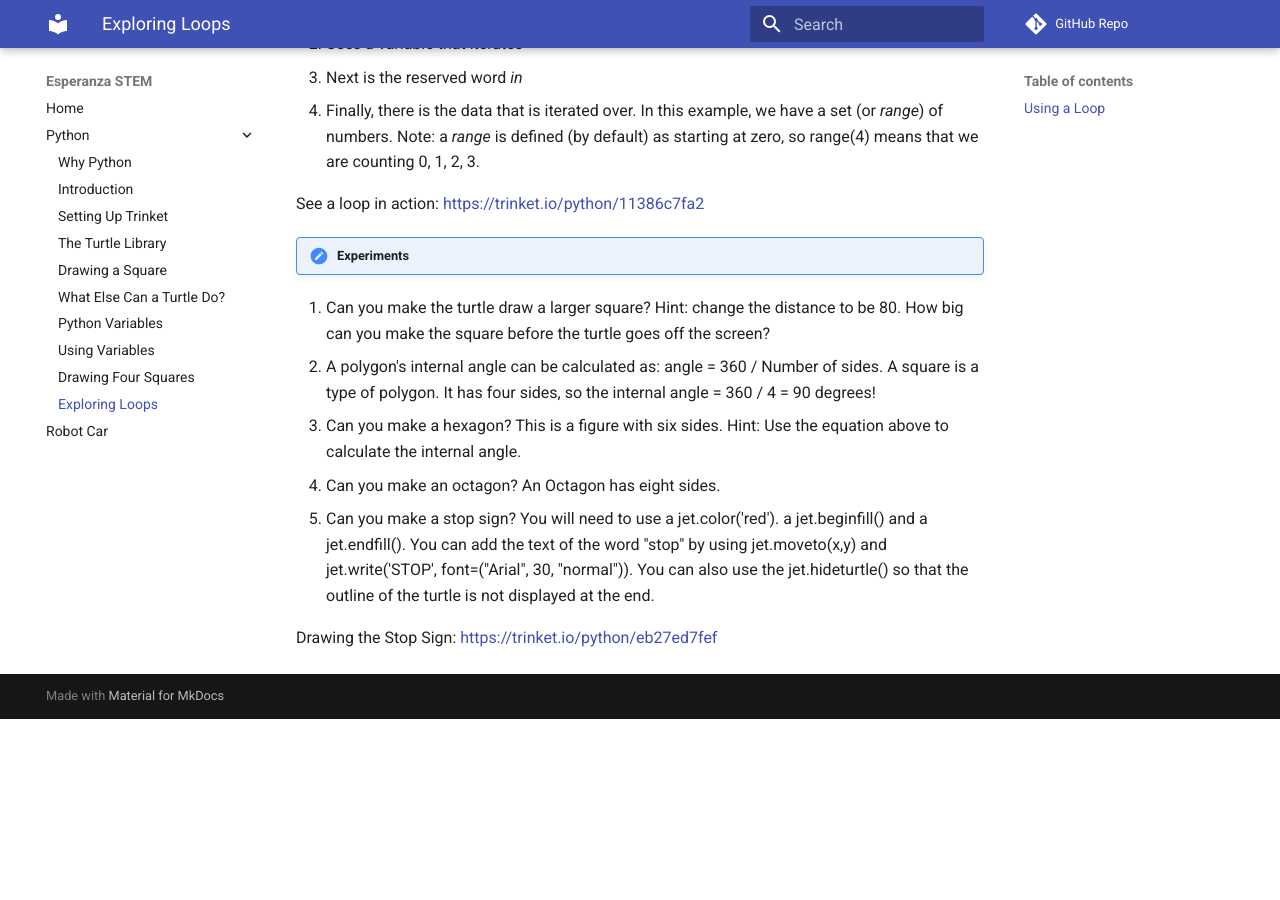
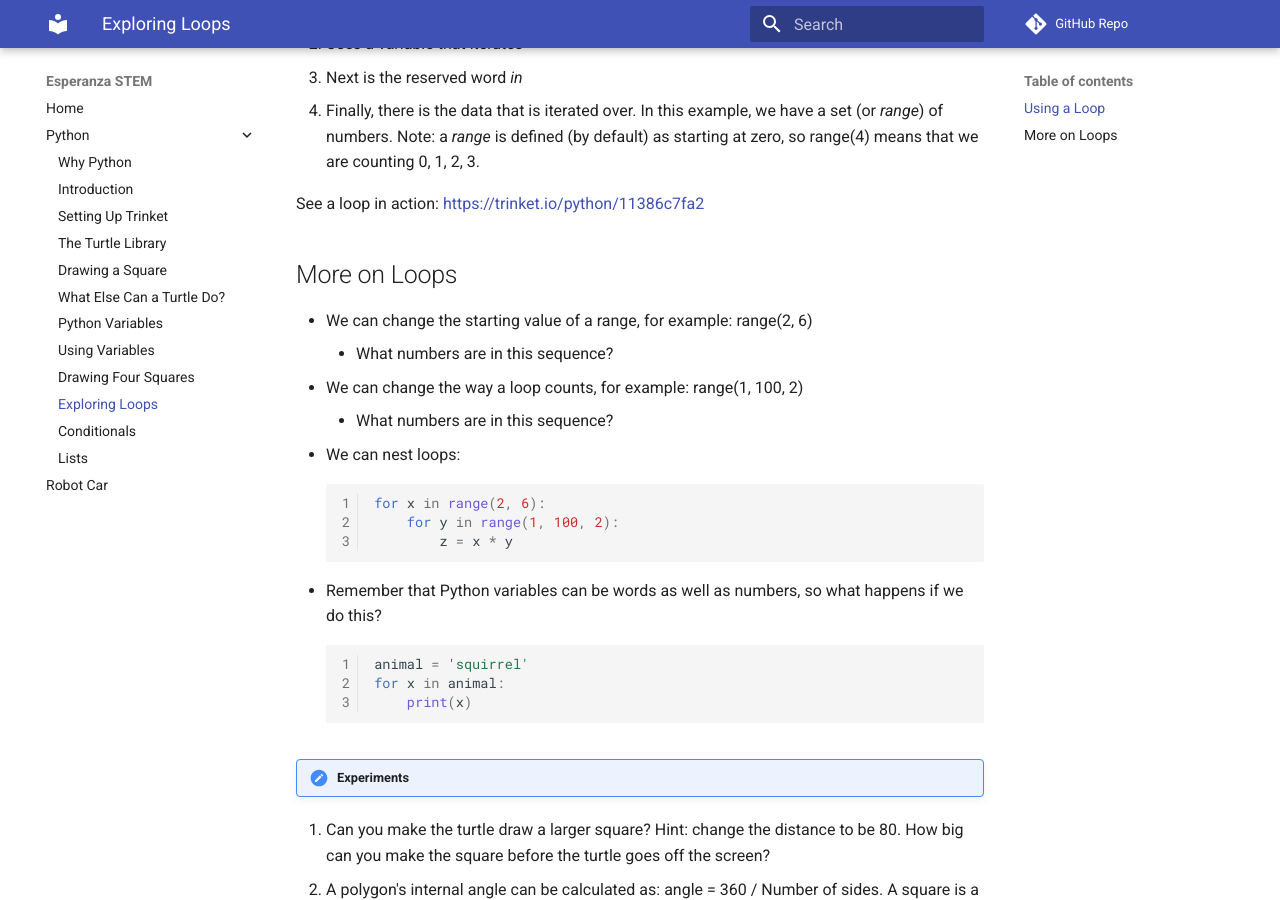
Before and after one commit to jetannenbaum/esperanzaSTEM, an MkDocs documentation site: the page built from docs/python/loops.md, in a window 1280 px wide and 900 px high, scrolled down 721 px. Built offline with MkDocs 1.6.1 and Material for MkDocs 9.7.7, drawn with Linux system fonts in a browser that asks for light colours; comment, search, counter and statistics services are not loaded; before the commit the page ends 1440 px from its top, so only the background shows below that.

Commit message:
Added loops, conditionals, and lists

````diff
--- a/docs/python/loops.md
+++ b/docs/python/loops.md
@@ -34,6 +34,25 @@ Let's examine the pieces of the for statement:
 
 See a loop in action: [https://trinket.io/python/11386c7fa2](https://trinket.io/python/11386c7fa2)
 
+## More on Loops
+
+- We can change the starting value of a range, for example: range(2, 6)
+    - What numbers are in this sequence?
+- We can change the way a loop counts, for example: range(1, 100, 2)
+    - What numbers are in this sequence?
+- We can nest loops:
+```python
+for x in range(2, 6):
+    for y in range(1, 100, 2):
+        z = x * y
+```
+- Remember that Python variables can be words as well as numbers, so what happens if we do this?
+```python
+animal = 'squirrel'
+for x in animal:
+    print(x)
+```
+
 !!! Experiments
 1. Can you make the turtle draw a larger square?  Hint: change the distance to be 80.  How big can you make the square before the turtle goes off the screen?
 1. A polygon's internal angle can be calculated as: angle = 360 / Number of sides.  A square is a type of polygon.  It has four sides, so the internal angle = 360 / 4 = 90 degrees!
--- a/mkdocs.yml
+++ b/mkdocs.yml
@@ -13,6 +13,8 @@ nav:
     - Using Variables: python/usingVariables.md
     - Drawing Four Squares: python/fourSquares.md
     - Exploring Loops: python/loops.md
+    - Conditionals: python/conditionals.md
+    - Lists: python/lists.md
   - Robot Car: robotCar/makerPiRP2040Bot.md
 
 theme:
````
Also changed, not shown: docs/python/conditionals.md (added, +42 -0 lines), docs/python/lists.md (added, +64 -0 lines), docs/robotCar/makerPiRP2040Bot.md (+18 -18 lines), docs/python/img/twoColorSquare.jpg (added).
